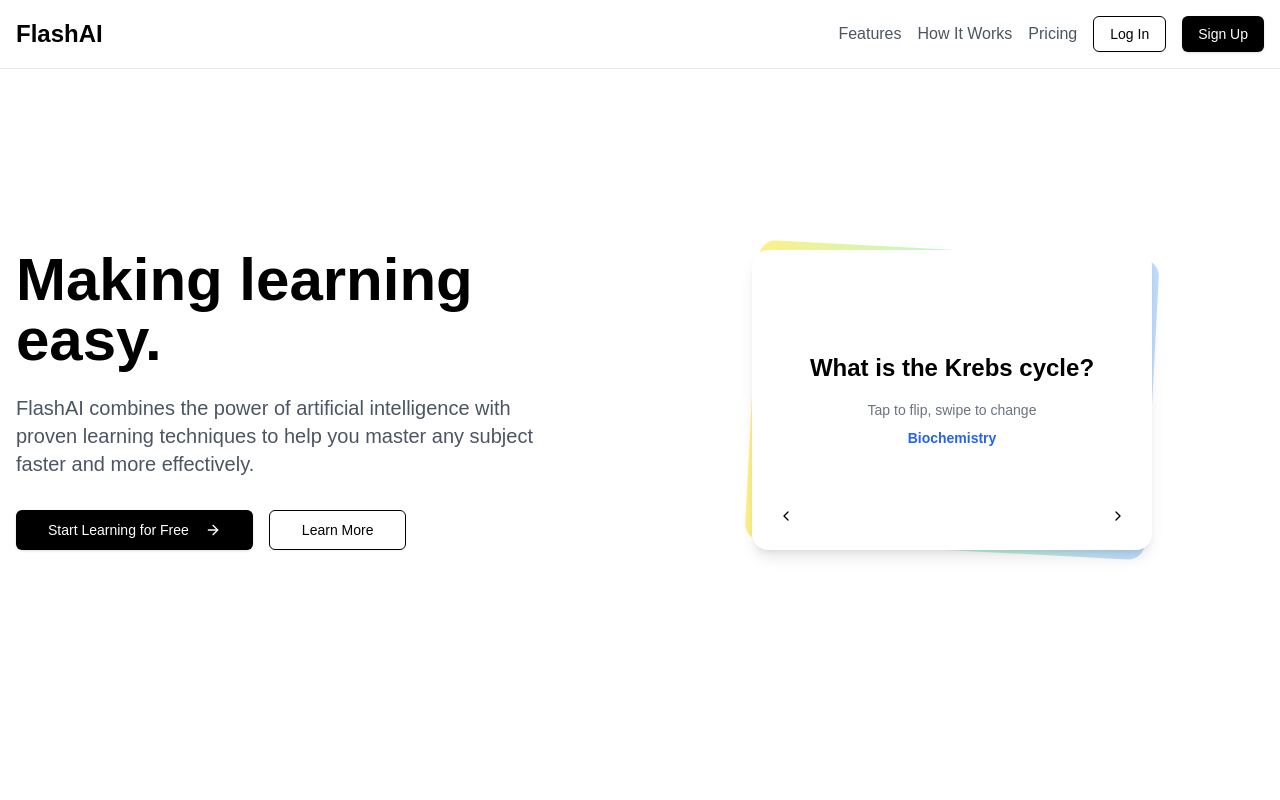
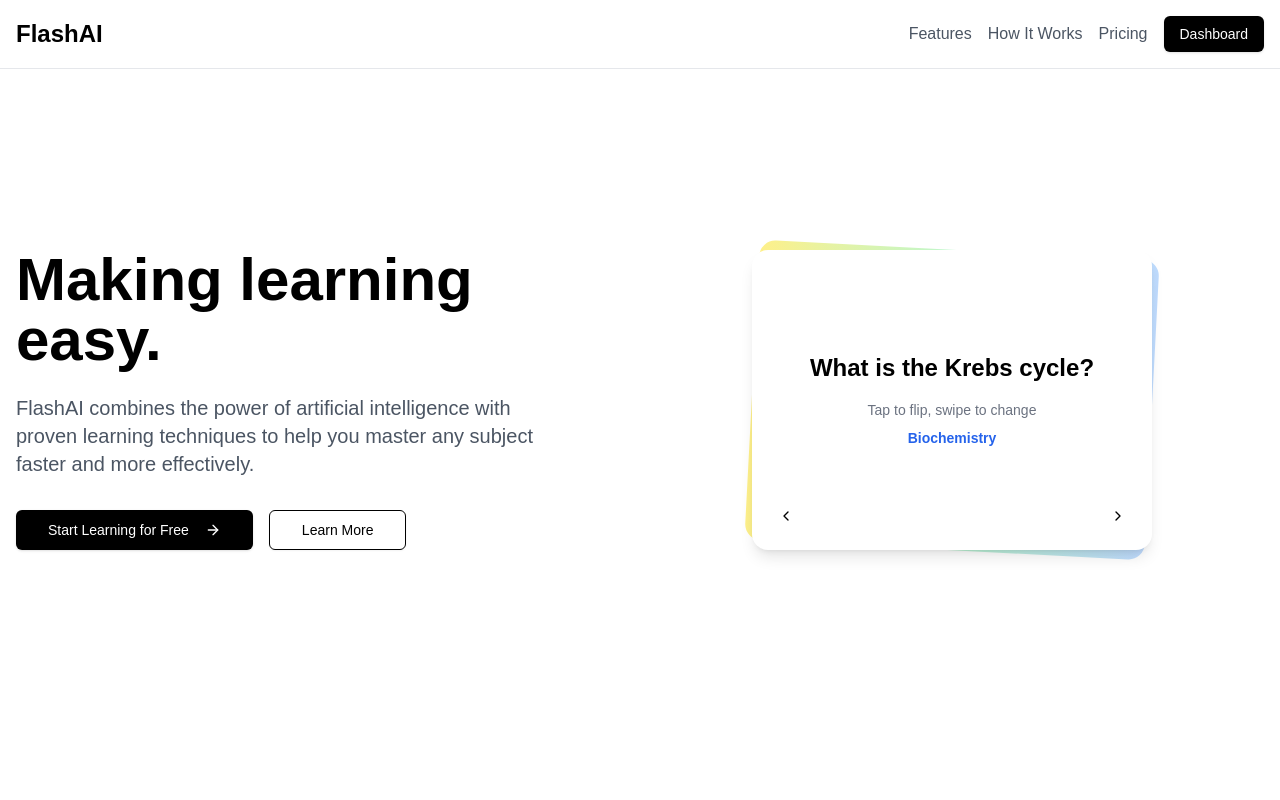
Before and after one commit to anbguye/flashcard-saas, a Next.js app: page /frontpage in a window 1280 px wide. Shown: the top 800 px of the page. Built offline with nearby package versions, Linux system fonts and the light colour scheme; no server answers; sample sign-in values are in the browser's storage.

Commit message:
Added clark implementation to header buttons

```diff
--- a/app/frontpage/page.tsx
+++ b/app/frontpage/page.tsx
@@ -21,6 +21,7 @@
   ChevronRight,
 } from "lucide-react";
 import Link from "next/link";
+import { SignInButton, SignUpButton, useUser } from "@clerk/clerk-react";
 
 export default function FrontPage() {
   const [isFlipped, setIsFlipped] = useState(false);
@@ -35,6 +36,7 @@
   const pricingRef = useRef<HTMLDivElement>(null);
   const faqRef = useRef<HTMLDivElement>(null);
   const ctaRef = useRef<HTMLDivElement>(null);
+  const { isSignedIn, user } = useUser();
 
   const flashcards = [
     {
@@ -218,15 +220,29 @@
             >
               Pricing
             </button>
+            {!isSignedIn ? (
+              <>
+                <SignInButton mode="modal">
                   <Button
                     variant="outline"
                     className="text-black border-black hover:bg-gray-100 transition-colors duration-200"
                   >
                     Log In
                   </Button>
-            <Button className="bg-black text-white hover:bg-gray-900 transition-colors duration-200">
+                </SignInButton>
+                <SignUpButton mode="modal">
+                  <Button className="bg-black text-white hover:gray-900 transition-colors duration-200">
                     Sign Up
                   </Button>
+                </SignUpButton>
+              </>
+            ) : (
+              <Link href="/dashboard">
+                <Button className="bg-black text-white hover:bg-gray-900 transition-colors duration-200">
+                  Dashboard
+                </Button>
+              </Link>
+            )}
           </nav>
           <Button
             variant="ghost"
@@ -720,13 +736,13 @@
                 />
               </div>
             </div>
-            <div className='flex justify-end gap-4'>
+            <div className="flex justify-end gap-4">
               <DialogClose asChild>
-                <Button type='button' variant='secondary'>
+                <Button type="button" variant="secondary">
                   Cancel
                 </Button>
               </DialogClose>
-              <Button type='submit'>Sign Up</Button>
+              <Button type="submit">Sign Up</Button>
             </div>
           </form>
         </DialogContent>
--- a/app/layout.tsx
+++ b/app/layout.tsx
@@ -1,6 +1,8 @@
 import type { Metadata } from "next";
 import localFont from "next/font/local";
 import "./globals.css";
+import { ClerkProvider } from "@clerk/nextjs";
+
 
 const geistSans = localFont({
   src: "./fonts/GeistVF.woff",
@@ -14,8 +16,8 @@
 });
 
 export const metadata: Metadata = {
-  title: "Create Next App",
-  description: "Generated by create next app",
+  title: "FlashAI",
+  description: "FlashAI is a platform to help you learn faster.",
 };
 
 export default function RootLayout({
@@ -24,12 +26,13 @@
   children: React.ReactNode;
 }>) {
   return (
+    <ClerkProvider>
     <html lang="en">
       <body
-        className={`${geistSans.variable} ${geistMono.variable} antialiased`}
-      >
+        className={`${geistSans.variable} ${geistMono.variable} antialiased`}>
         {children}
       </body>
     </html>
+    </ClerkProvider>
   );
 }
--- /dev/null
+++ b/app/middleware.tsx
@@ -0,0 +1,12 @@
+import { clerkMiddleware } from "@clerk/nextjs/server";
+
+export default clerkMiddleware();
+
+export const config = {
+  matcher: [
+    // Skip Next.js internals and all static files, unless found in search params
+    "/((?!_next|[^?]*\\.(?:html?|css|js(?!on)|jpe?g|webp|png|gif|svg|ttf|woff2?|ico|csv|docx?|xlsx?|zip|webmanifest)).*)",
+    // Always run for API routes
+    "/(api|trpc)(.*)",
+  ],
+};
--- a/package.json
+++ b/package.json
@@ -9,6 +9,7 @@
     "lint": "next lint"
   },
   "dependencies": {
+    "@clerk/nextjs": "^5.7.5",
     "@radix-ui/react-dialog": "^1.1.2",
     "@radix-ui/react-icons": "^1.3.0",
     "@radix-ui/react-label": "^2.1.0",
```
Also changed, not shown: 2 other files (tests, documents, lock files or other folders). Lines whose indentation alone changed are shown as unchanged.
